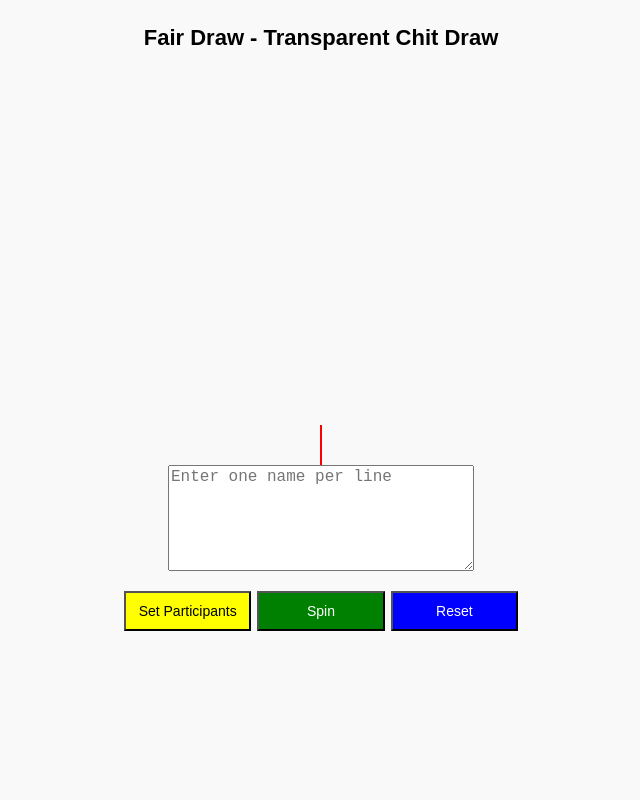
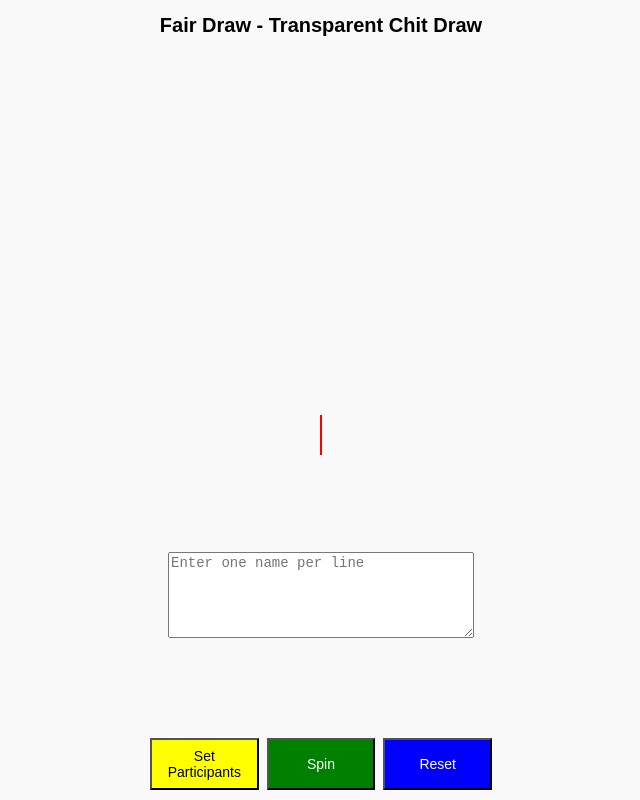
Before and after one commit to dilish-nair/Fair-Draw---Transparent-Chit-Draw, a plain HTML site: page index.html in a window 1280 px wide. Shown: the whole page, without its empty margins (319-959 px from the left). Drawn offline with Linux system fonts and the light colour scheme.

Commit message:
Update index.html

```diff
--- a/index.html
+++ b/index.html
@@ -1,49 +1,44 @@
-<!DOCTYPE html><html lang="en">
+<!DOCTYPE html>
+<html lang="en">
 <head>
   <meta charset="UTF-8" />
   <meta name="viewport" content="width=device-width, initial-scale=1.0"/>
   <title>Fair Draw - Transparent Chit Draw</title>
   <style>
+    html, body {
+      height: 100%;
+      margin: 0;
+      padding: 0;
+    }
     body {
       font-family: Arial, sans-serif;
+      display: flex;
+      flex-direction: column;
+      align-items: center;
+      justify-content: space-between;
+      background-color: #f9f9f9;
+      overflow: hidden;
+      padding: 10px;
+      box-sizing: border-box;
+    }
+
+    h1 {
+      font-size: 20px;
+      margin: 4px 0;
+      max-width: 400px;
       text-align: center;
-      margin: 0;
-      padding: 10px;
-      background-color: #f9f9f9;
     }
-    h1 {
-      font-size: 22px;
-      margin-bottom: 10px;
-      max-width: 400px;
-      margin-left: auto;
-      margin-right: auto;
-    }
-    textarea {
-      width: 100%;
-      max-width: 300px;
-      height: 100px;
-      margin-bottom: 10px;
-      font-size: 16px;
-    }
-    .button-container {
-      display: flex;
-      justify-content: space-between;
-      max-width: 400px;
-      margin: 0 auto;
-    }
-    button {
-      flex: 1;
-      margin: 6px 3px;
-      padding: 10px;
-      font-size: 14px;
-    }
-    #setBtn { background-color: yellow; color: black; }
-    #spinBtn { background-color: green; color: white; }
-    #resetBtn { background-color: blue; color: white; }
+
     #wheel-container {
       position: relative;
       display: inline-block;
     }
+
+    canvas {
+      width: 320px;
+      height: 320px;
+    }
+
     #needle {
       position: absolute;
       bottom: 0;
@@ -54,24 +49,54 @@
       transform: translateX(-50%);
       z-index: 2;
     }
-    canvas {
-      max-width: 90vw;
+
+    textarea {
+      width: 95%;
+      max-width: 300px;
+      height: 80px;
+      margin: 6px 0;
+      font-size: 14px;
     }
+
+    .button-container {
+      display: flex;
+      justify-content: center;
+      gap: 8px;
+      flex-wrap: wrap;
+      max-width: 400px;
+      margin-top: 4px;
+    }
+
+    button {
+      padding: 8px 12px;
+      font-size: 14px;
+      flex: 1;
+      min-width: 100px;
+    }
+
+    #setBtn { background-color: yellow; color: black; }
+    #spinBtn { background-color: green; color: white; }
+    #resetBtn { background-color: blue; color: white; }
   </style>
 </head>
 <body>
   <h1>Fair Draw - Transparent Chit Draw</h1>
+
   <div id="wheel-container">
     <div id="needle"></div>
-    <canvas id="wheel" width="400" height="400"></canvas>
+    <canvas id="wheel" width="320" height="320"></canvas>
   </div>
-  <br>
-  <textarea id="names" placeholder="Enter one name per line"></textarea><br>
+
+  <textarea id="names" placeholder="Enter one name per line"></textarea>
+
   <div class="button-container">
     <button id="setBtn" onclick="setupWheel()">Set Participants</button>
     <button id="spinBtn" onmousedown="startSpin()" onmouseup="releaseSpin()">Spin</button>
     <button id="resetBtn" onclick="resetWheel()">Reset</button>
-  </div><audio id="spinSound" src="https://www.soundjay.com/mechanical/sounds/mechanical-gear-1.mp3"></audio> <audio id="winSound" src="https://www.soundjay.com/human/sounds/applause-8.mp3"></audio>
+  </div>
+
+  <audio id="spinSound" src="https://www.soundjay.com/mechanical/sounds/mechanical-gear-1.mp3"></audio>
+  <audio id="winSound" src="https://www.soundjay.com/human/sounds/applause-8.mp3"></audio>
 
   <script>
     const canvas = document.getElementById('wheel');
@@ -143,7 +168,7 @@
     function releaseSpin() {
       if (!spinning) return;
 
-      const holdDuration = 10000; // keep spinning fast for 10 seconds
+      const holdDuration = 10000; // 10 seconds of constant spin
       setTimeout(() => {
         stopRequested = true;
       }, holdDuration);
@@ -157,7 +182,7 @@
 
       if (stopRequested) {
         if (spinSpeed > 0.002) {
-          spinSpeed *= 0.985; // gradually reduce speed
+          spinSpeed *= 0.985; // Gradually slow down
           requestAnimationFrame(spinLoop);
         } else {
           spinning = false;
@@ -172,7 +197,7 @@
 
     function declareWinner() {
       const normalized = angle % (2 * Math.PI);
-      const adjusted = (2 * Math.PI - normalized + Math.PI / 2) % (2 * Math.PI); // shifted to 6 O'clock
+      const adjusted = (2 * Math.PI - normalized + Math.PI / 2) % (2 * Math.PI); // Align with needle at 6 O'clock
       const index = Math.floor(adjusted / arc) % names.length;
       const winner = names[index];
       winSound.play();
@@ -189,5 +214,6 @@
       ctx.clearRect(0, 0, canvas.width, canvas.height);
       document.getElementById('names').value = '';
     }
-  </script></body>
+  </script>
+</body>
 </html>
```
